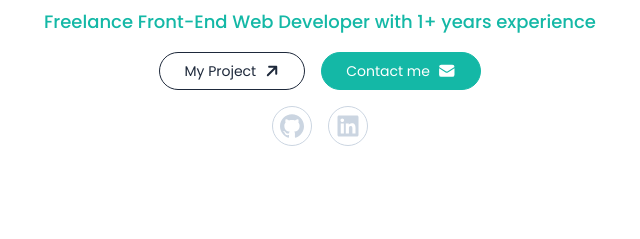
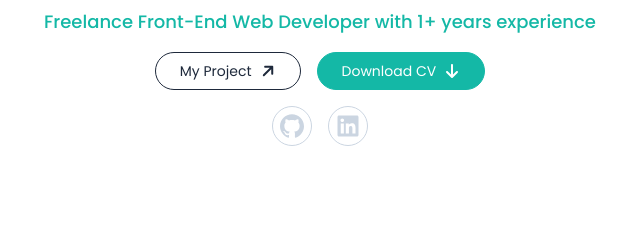
Before and after one commit to anugrahp13/tugas-portfolio, a website: page index.html in a window 1280 px wide. Shown: the part 324-563 px from the top of the page, 320-960 px from the left. Drawn offline with nearby package versions, Linux system fonts and the light colour scheme.

Commit message:
Menambahkan button download cv

```diff
--- a/index.html
+++ b/index.html
@@ -89,12 +89,13 @@
                         My Project
                         <svg xmlns="http://www.w3.org/2000/svg" class="w-4 h-4 -rotate-45"  viewBox="0 0 448 512" stroke-width="2" fill="currentColor"><path d="M438.6 278.6c12.5-12.5 12.5-32.8 0-45.3l-160-160c-12.5-12.5-32.8-12.5-45.3 0s-12.5 32.8 0 45.3L338.8 224 32 224c-17.7 0-32 14.3-32 32s14.3 32 32 32l306.7 0L233.4 393.4c-12.5 12.5-12.5 32.8 0 45.3s32.8 12.5 45.3 0l160-160z"/></svg>
                     </a>
-                    <a href="contact.html" class="rounded-full flex justify-center items-center px-6 py-2 border bg-primary border-primary text-white hover:border-primary hover:text-white hover:shadow-lg hover:opacity-80 transition duration-300 ease-in-out gap-2">
-                        Contact me
-                        <svg xmlns="http://www.w3.org/2000/svg" class="w-[1.10rem] h-[1.10rem]" viewBox="0 0 24 24" fill="currentColor">
+                    <a href="src/assets/CV - Anugrah Prastyo.pdf" class="rounded-full flex justify-center items-center px-6 py-2 border bg-primary border-primary text-white hover:border-primary hover:text-white hover:shadow-lg hover:opacity-80 transition duration-300 ease-in-out gap-2" download>
+                        Download CV
+                        <!-- <svg xmlns="http://www.w3.org/2000/svg" class="w-[1.10rem] h-[1.10rem]" viewBox="0 0 24 24" fill="currentColor">
                             <path d="M1.5 8.67v8.58a3 3 0 0 0 3 3h15a3 3 0 0 0 3-3V8.67l-8.928 5.493a3 3 0 0 1-3.144 0L1.5 8.67Z" />
                             <path d="M22.5 6.908V6.75a3 3 0 0 0-3-3h-15a3 3 0 0 0-3 3v.158l9.714 5.978a1.5 1.5 0 0 0 1.572 0L22.5 6.908Z" />
-                        </svg>
+                        </svg> -->
+                        <svg xmlns="http://www.w3.org/2000/svg" class="w-4 h-4 rotate-90"  viewBox="0 0 448 512" stroke-width="2" fill="currentColor"><path d="M438.6 278.6c12.5-12.5 12.5-32.8 0-45.3l-160-160c-12.5-12.5-32.8-12.5-45.3 0s-12.5 32.8 0 45.3L338.8 224 32 224c-17.7 0-32 14.3-32 32s14.3 32 32 32l306.7 0L233.4 393.4c-12.5 12.5-12.5 32.8 0 45.3s32.8 12.5 45.3 0l160-160z"/></svg>
                     </a>
                 </div>
                 <div class="flex justify-center items-center gap-4 text-sm aos-init aos-animate" data-aos="fade-up" data-aos-duration="1000">
```
Also changed, not shown: src/assets/style/css/index35431389671.css, 1 other file.
